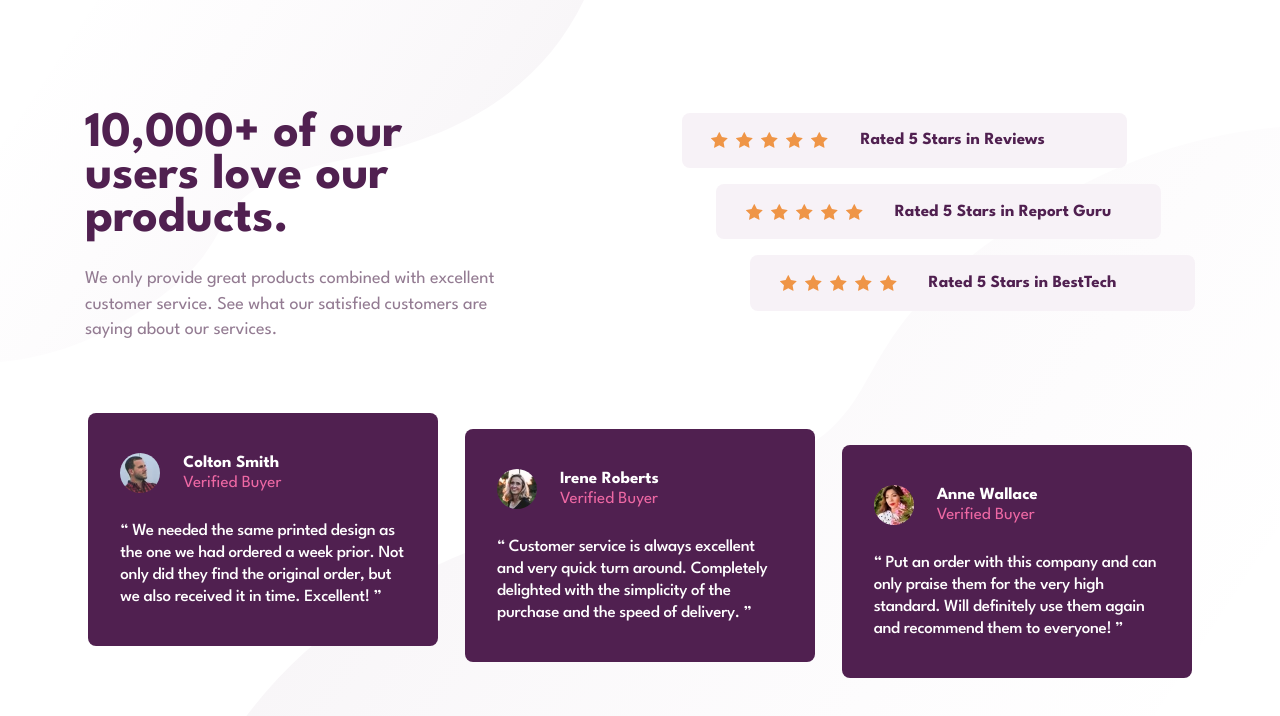
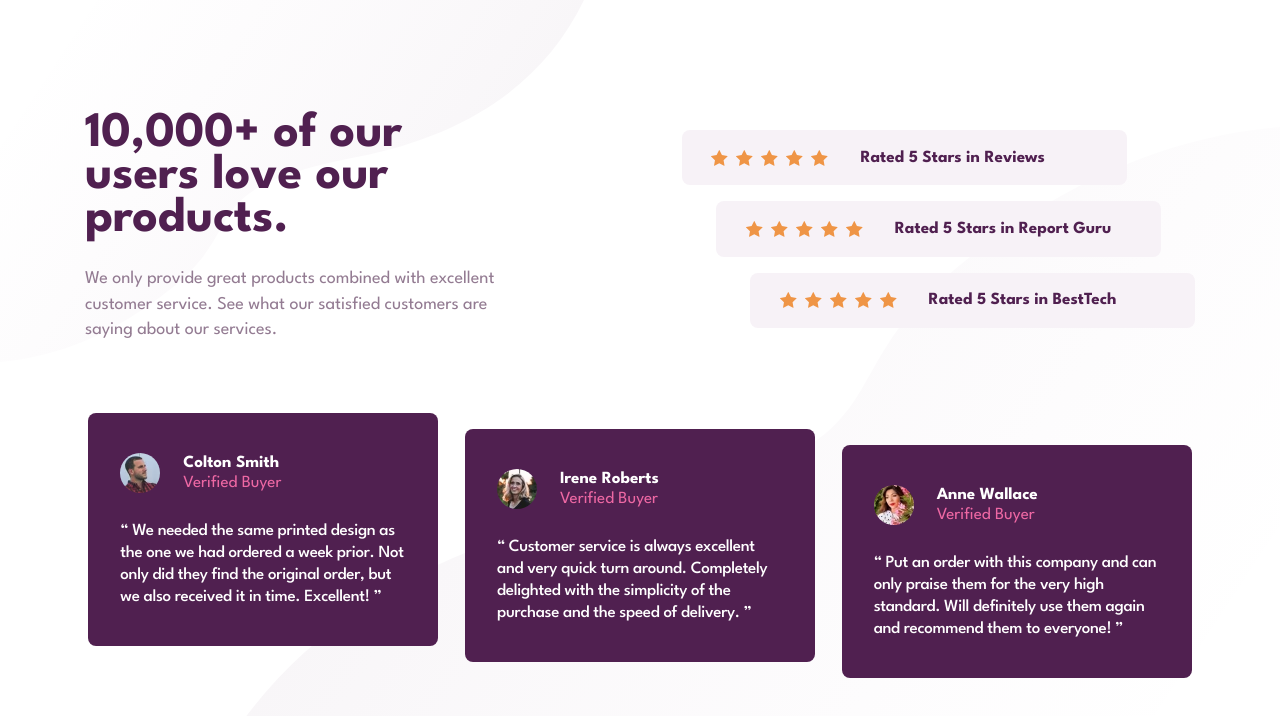
Before and after one commit to OniOdd/social-proof-section, a plain HTML site: page index.html in a window 1280 px wide. Drawn offline with Linux system fonts and the light colour scheme.

Commit message:
Added margin-block-start to the testimonials block.

```diff
--- a/scss/sections/_testimonials.scss
+++ b/scss/sections/_testimonials.scss
@@ -57,6 +57,7 @@
     @media (min-width: 992px) {
       grid-area: reviews;
       align-items: flex-end;
+      margin-block-start: a.clampPx(992, 1440, 0, 27);
       margin-block-end: 0;
     }
   }
```
Also changed, not shown: css/styles.css.
